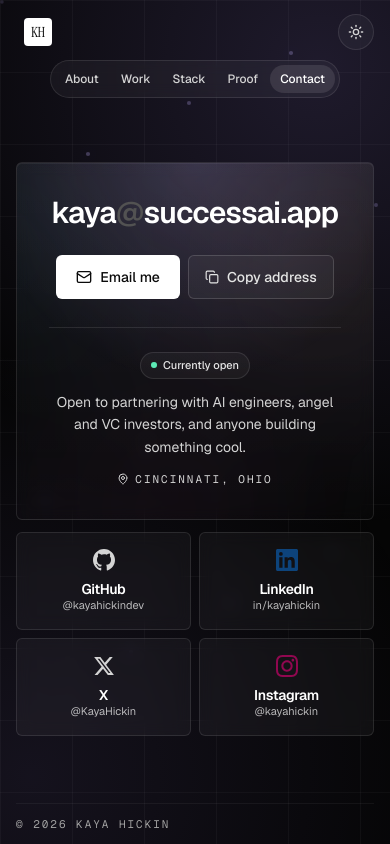
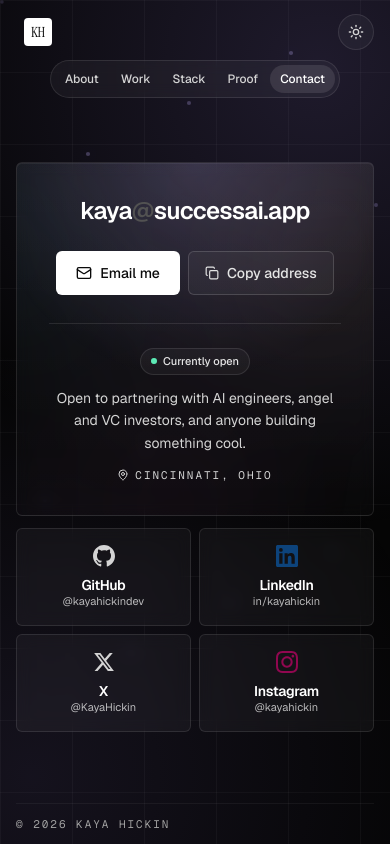
Before and after one commit to kayahickindev/kaya-site, a Next.js app: page /contact in a window 390 px wide. Built offline with nearby package versions, Linux system fonts and the light colour scheme.

Commit message:
fix: give contact page a heading that fits mobile

```diff
--- a/src/components/ContactBody.tsx
+++ b/src/components/ContactBody.tsx
@@ -103,9 +103,9 @@ export function ContactPanel() {
           aria-hidden
           className="pointer-events-none absolute inset-0 bg-[radial-gradient(circle_at_50%_0%,rgba(168,85,247,0.18),transparent_55%)] dark:bg-[radial-gradient(circle_at_50%_0%,rgba(196,181,253,0.16),transparent_55%)]"
         />
-        <p className="relative text-3xl font-semibold tracking-tight text-neutral-950 sm:text-4xl xl:text-5xl dark:text-white">
-          kaya<span className="text-neutral-400 dark:text-neutral-600">@</span>successai.app
-        </p>
+        <h1 className="relative break-words text-2xl font-semibold tracking-tight text-neutral-950 sm:text-4xl xl:text-5xl dark:text-white">
+          kaya<span className="text-neutral-400 dark:text-neutral-600">@</span><wbr />successai.app
+        </h1>
         <div className="relative mt-6 flex flex-wrap items-center justify-center gap-2">
           <button
             type="button"
```
